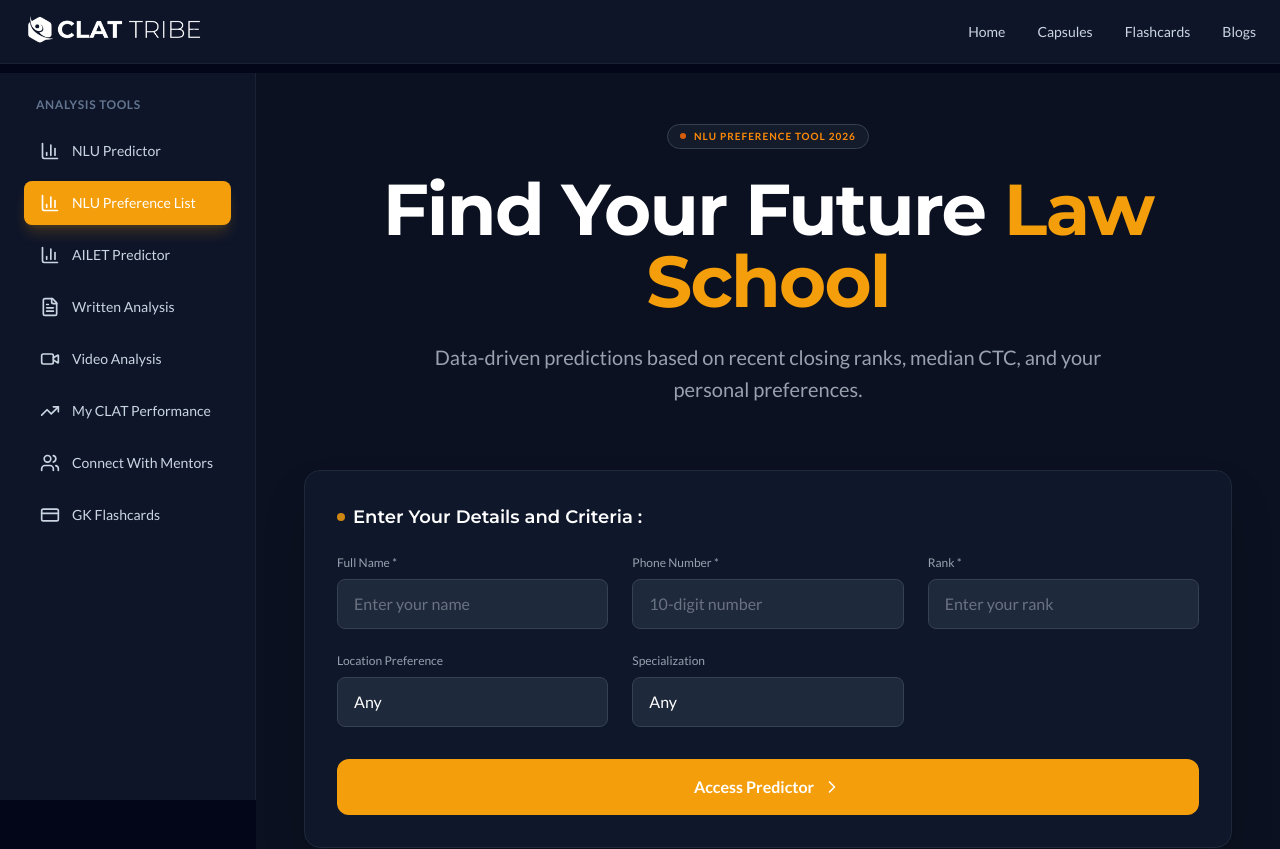
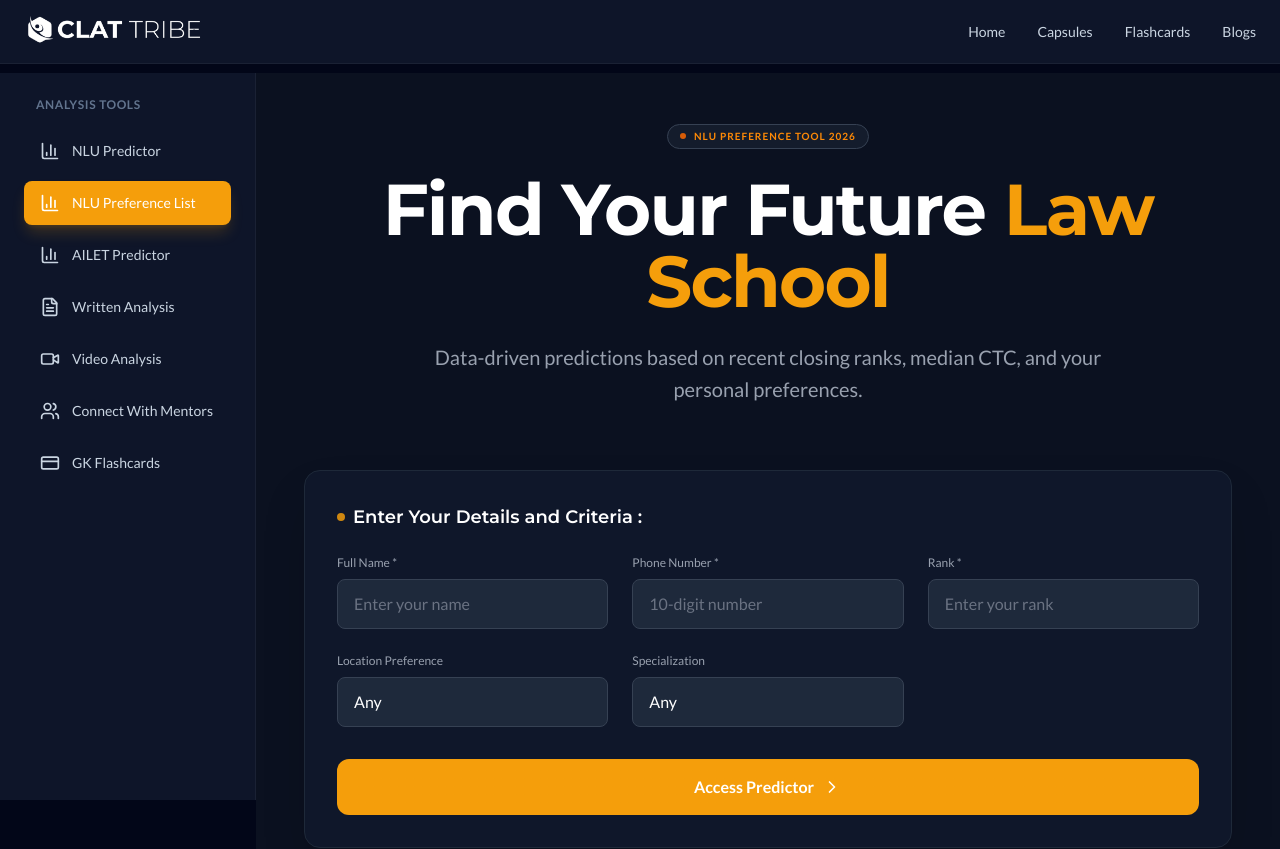
Before and after one commit to ClatTribe/clattribe, a Next.js app: page /nlu-preference-list in a window 1280 px wide. Shown: the top 849 px of the page. Built offline with nearby package versions, Linux system fonts and the light colour scheme.

Commit message:
hide clat performance

```diff
--- a/src/app/components/Layout.tsx
+++ b/src/app/components/Layout.tsx
@@ -38,11 +38,11 @@ const Layout: React.FC<LayoutProps> = ({ children }) => {
       label: 'Video Analysis',
       icon: <Video className="w-5 h-5" />
     },
-    {
-      href: 'my-clat-performance',
-      label: 'My CLAT Performance',
-      icon: <TrendingUp className="w-5 h-5" />
-    },
+    // {
+    //   href: 'my-clat-performance',
+    //   label: 'My CLAT Performance',
+    //   icon: <TrendingUp className="w-5 h-5" />
+    // },
     {
       href: 'connect-with-mentors',
       label: 'Connect With Mentors',
```
